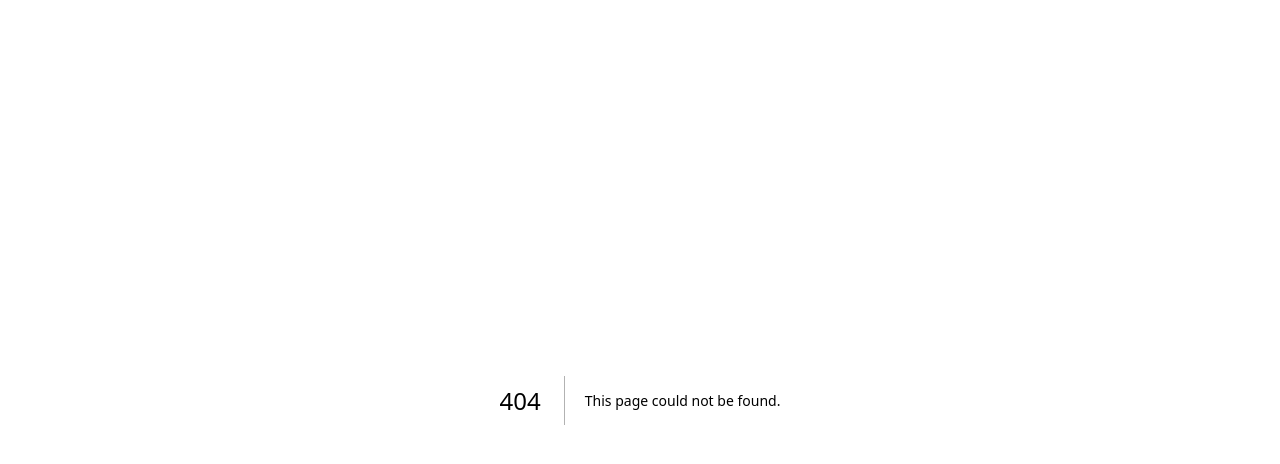
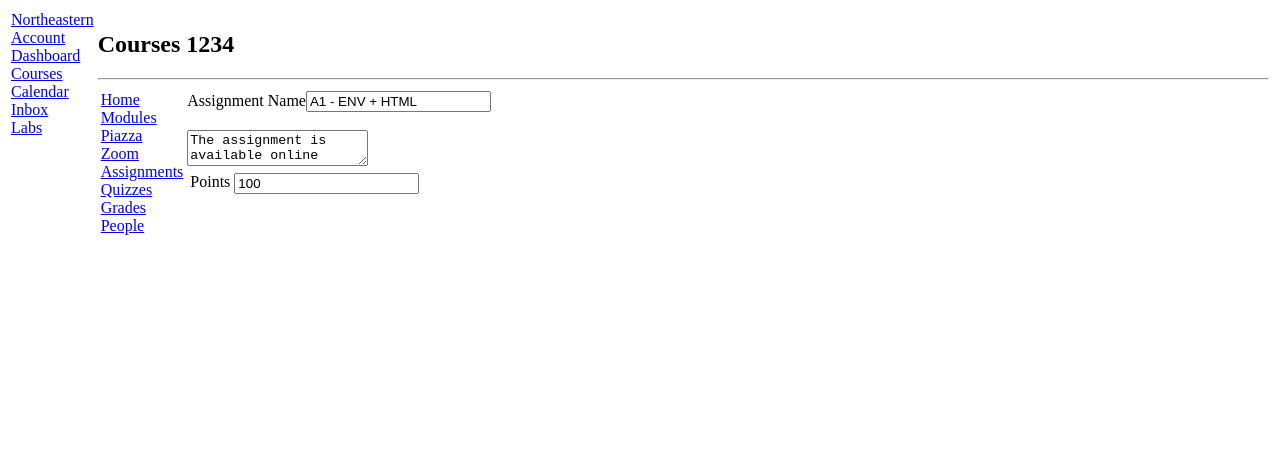
Before and after one commit to ThomasRoch18/kanbaz-next-js, a Next.js app: page /Courses/1234/Assignments/123 in a window 1280 px wide. Before the commit this address had no page. Shown: the top 464 px of the page. Built offline with nearby package versions, Linux system fonts and the light colour scheme.

Commit message:
Added first implementation of assignment editor page

```diff
--- /dev/null
+++ b/app/(Kambaz)/Courses/[cid]/Assignments/[aid]/page.tsx
@@ -0,0 +1,22 @@
+export default function AssignmentEditor() {
+  return (
+    <div id="wd-assignments-editor">
+      <label htmlFor="wd-name">Assignment Name</label>
+      <input id="wd-name" defaultValue="A1 - ENV + HTML" /><br /><br />
+      <textarea id="wd-description">
+        The assignment is available online Submit a link to the landing page of
+      </textarea>
+      <br />
+      <table>
+        <tr>
+          <td align="right" valign="top">
+            <label htmlFor="wd-points">Points</label>
+          </td>
+          <td>
+            <input id="wd-points" defaultValue={100} />
+          </td>
+        </tr>
+        {/* Complete on your own */}
+      </table>
+    </div>
+);}
```
